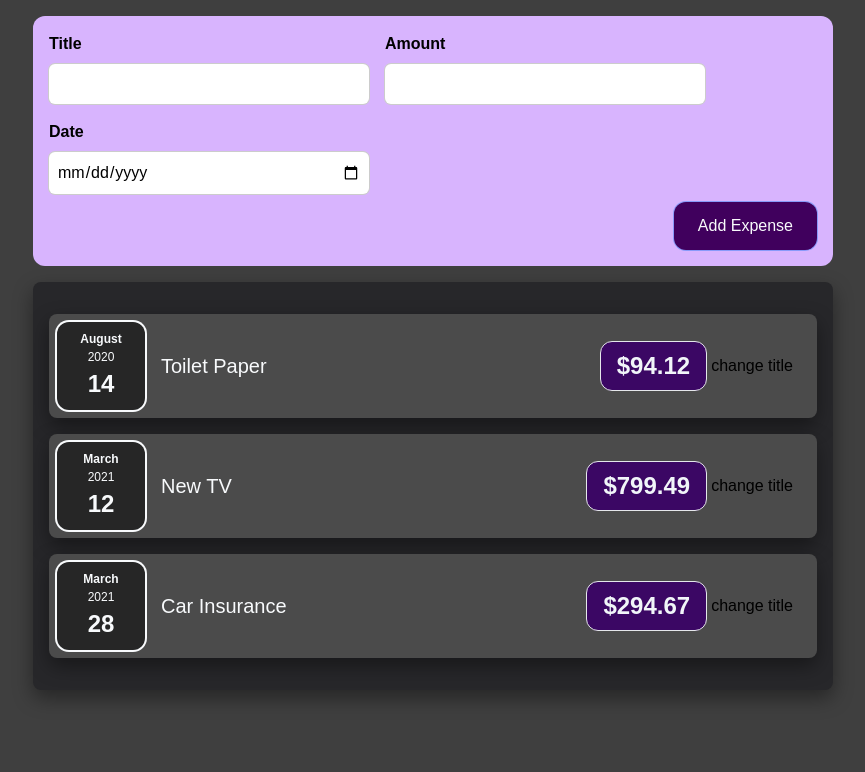
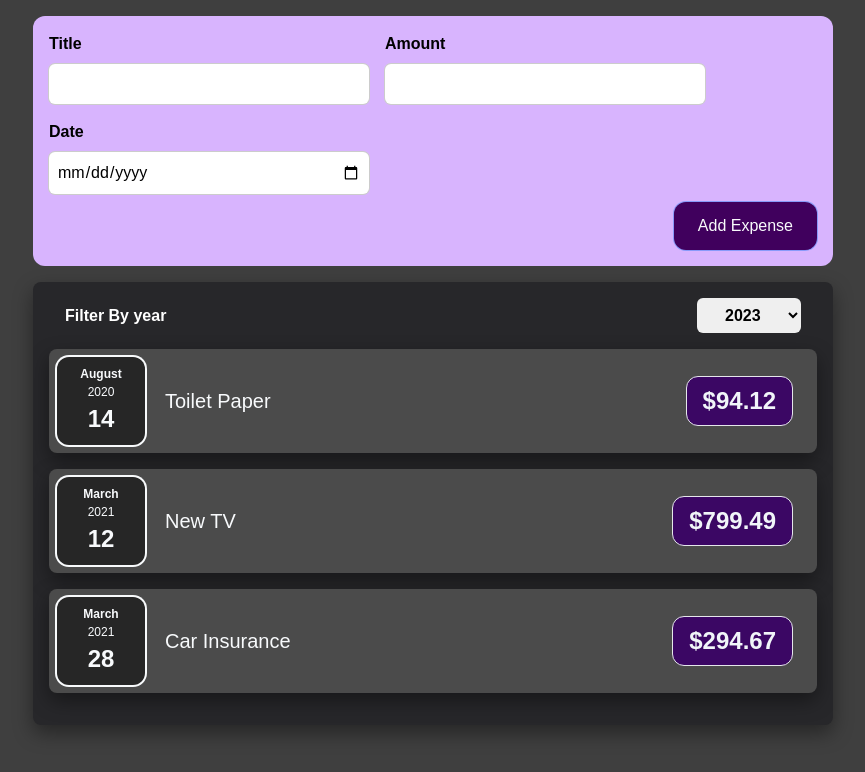
Before and after one commit to sadman59m/Expense-tracker, a React (Create React App) app: page / in a window 1280 px wide. Shown: the top 772 px of the page, without its empty margins (207-1072 px from the left). Built offline with nearby package versions, Linux system fonts and the light colour scheme.

Commit message:
added Expense Filter

```diff
--- /dev/null
+++ b/src/components/Expenses/ExpenseFilter.css
@@ -0,0 +1,16 @@
+.expense-filter {
+  @apply px-4 py-0;
+}
+
+.expense-filter__control {
+  @apply flex flex-row justify-between items-center;
+}
+
+.expense-filter__control label {
+  @apply text-[#fff] font-bold;
+}
+
+.expense-filter__control select {
+  @apply px-4 py-2 rounded-[6px]
+  font-bold outline-none sm:px-6;
+}
--- /dev/null
+++ b/src/components/Expenses/ExpenseFilter.js
@@ -0,0 +1,26 @@
+import React from "react";
+
+import "./ExpenseFilter.css";
+
+const ExpenseFilter = (props) => {
+  const dropDownChangeHandler = (event) => {
+    props.onChangeFilter(event.target.value);
+  };
+  return (
+    <div className="expense-filter">
+      <div className="expense-filter__control">
+        <label>Filter By year</label>
+        <select value={props.selected} onChange={dropDownChangeHandler}>
+          <option value="2023">2023</option>
+          <option value="2022">2022</option>
+          <option value="2021">2021</option>
+          <option value="2020">2020</option>
+          <option value="2019">2019</option>
+          <option value="2018">2018</option>
+        </select>
+      </div>
+    </div>
+  );
+};
+
+export default ExpenseFilter;
--- a/src/components/Expenses/ExpenseItem.css
+++ b/src/components/Expenses/ExpenseItem.css
@@ -67,7 +67,7 @@
 }
 
 .expense-item h2 {
-  @apply text-[1rem] text-slate-50
+  @apply text-[1rem] text-slate-50 px-1
   flex-1  sm:text-[1.25rem];
 }
 
--- a/src/components/Expenses/ExpenseItems.js
+++ b/src/components/Expenses/ExpenseItems.js
@@ -1,22 +1,16 @@
-import React, { useState } from "react";
+import React from "react";
 
 import "./ExpenseItem.css";
 import ExpenseDate from "./ExpenseDate";
 import Card from "../UI/Card";
 
 const ExpenseItems = (props) => {
-  const [title, setTitle] = useState(props.title);
-
-  const clickHandler = () => {
-    setTitle("Updated");
-  };
   return (
     <Card className="expense-item">
       <ExpenseDate date={props.date} />
       <div className="expense-item__description">
-        <h2>{title}</h2>
+        <h2>{props.title}</h2>
         <div className="expense-item__price">${props.amount}</div>
-        <button onClick={clickHandler}>change title</button>
       </div>
     </Card>
   );
--- a/src/components/Expenses/Expenses.js
+++ b/src/components/Expenses/Expenses.js
@@ -1,10 +1,22 @@
+import React, { useState } from "react";
+
 import ExpenseItems from "./ExpenseItems";
 import "./Expenses.css";
 import Card from "../UI/Card";
+import ExpenseFilter from "./ExpenseFilter";
 
 const Expenses = (props) => {
+  const [filteredYear, setFilteredYear] = useState("");
+
+  const onChangeFilterHandler = (year) => {
+    setFilteredYear(year);
+  };
   return (
     <Card className="expenses">
+      <ExpenseFilter
+        selected={filteredYear}
+        onChangeFilter={onChangeFilterHandler}
+      />
       <ExpenseItems
         date={props.items[0].date}
         title={props.items[0].title}
--- a/src/components/NewExpense/ExpenseForm.js
+++ b/src/components/NewExpense/ExpenseForm.js
@@ -56,7 +56,7 @@ const ExpenseForm = (props) => {
           <input
             type="date"
             value={enteredDate}
-            min="2022-01-01"
+            min="2018-01-01"
             max="2023-12-31"
             onChange={handleChangeDate}
           />
```
